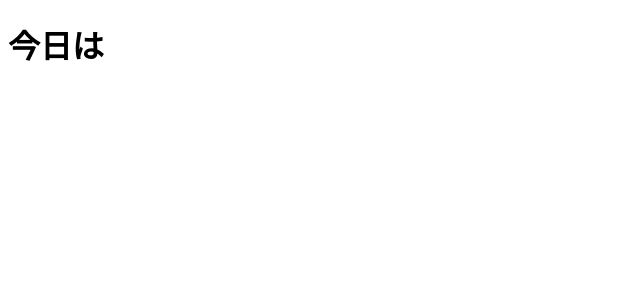
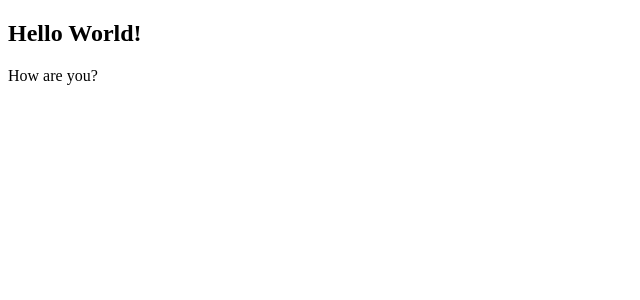
Before and after one commit to sotaheavymetal21/todo_app_react, a React (Create React App) app: page / in a window 1280 px wide. Shown: the top 300 px of the page, without its empty margins (0-640 px from the left). Built offline with nearby package versions, Linux system fonts and the light colour scheme.

Commit message:
コンポーネント

```diff
--- /dev/null
+++ b/src/App.js
@@ -0,0 +1,12 @@
+import React from "react";
+
+const App = () => {
+return (
+  <>
+    <h2>Hello World!</h2>
+    <p>How are you?</p>
+  </>
+  )
+};
+
+export default App;
--- a/src/index.js
+++ b/src/index.js
@@ -1,8 +1,5 @@
 import React from "react";
 import ReactDom from "react-dom";
-
-const App = () => {
-return (<h1>今日は</h1>);
-};
+import App from "./App"
 
 ReactDom.render(<App />, document.getElementById("root"));
```
